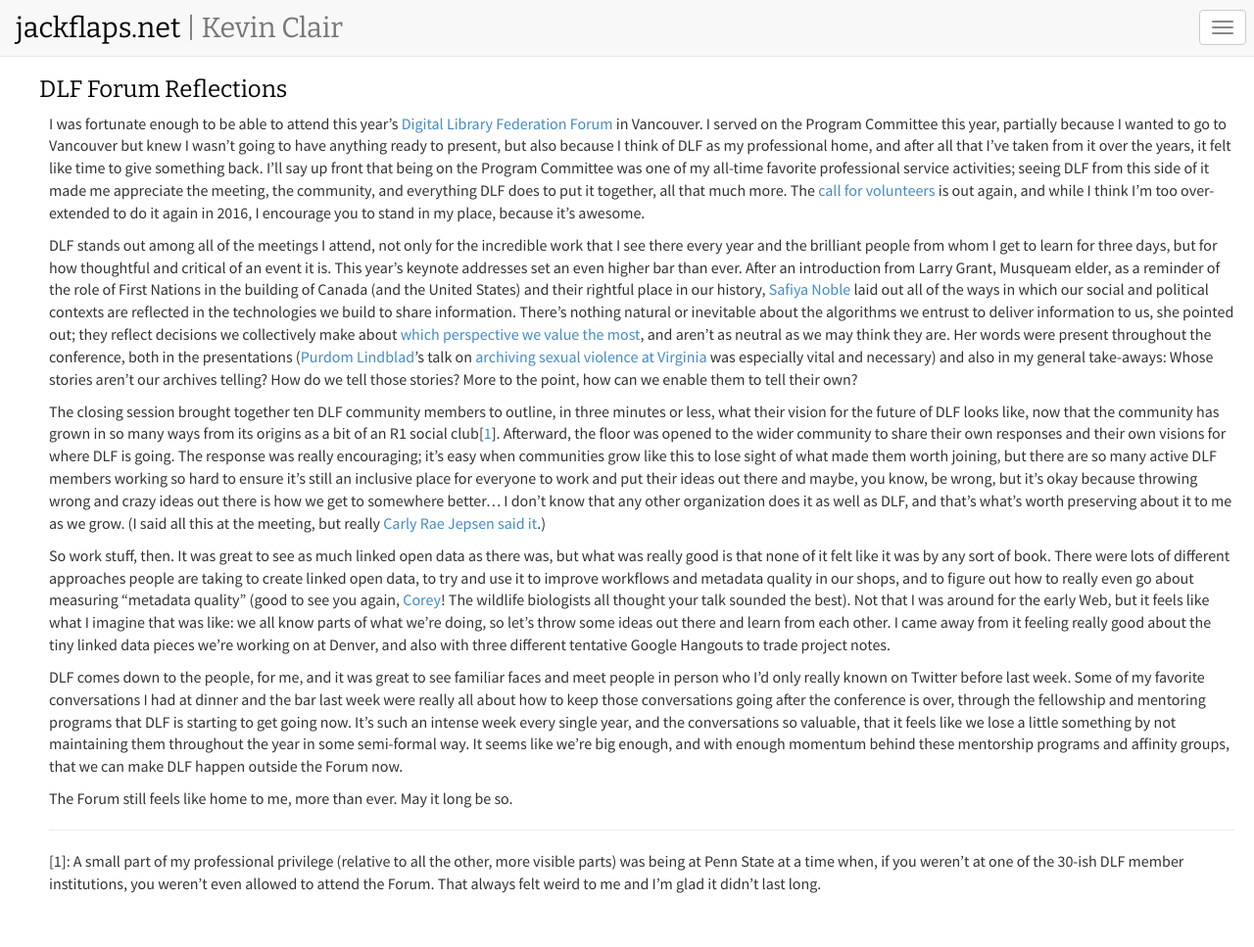
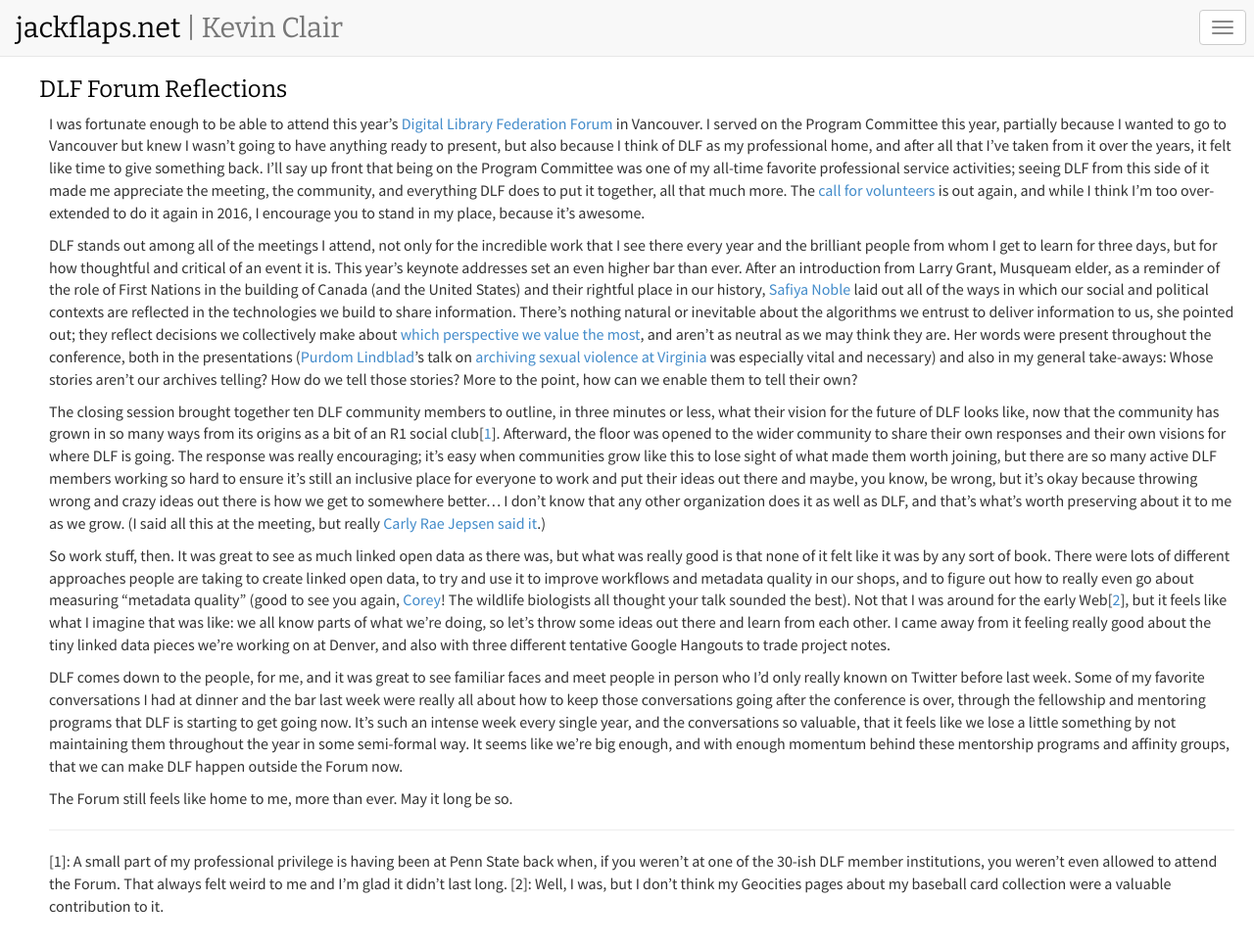
Before and after one commit to jackflaps/jackflaps.github.io, a Jekyll site: the page built from _posts/2015-11-04-dlf-forum-reflections.md, in a window 1280 px wide. Shown: the whole page at 98% size. Built offline with Jekyll 4.4.1, drawn with Linux system fonts in a browser that asks for light colours; Markdown is read by kramdown in place of the engine named in the settings; before the commit the page ends 944 px from its top, so only the background shows below that.

Commit message:
revised dlf reflections post

```diff
--- a/_posts/2015-11-04-dlf-forum-reflections.md
+++ b/_posts/2015-11-04-dlf-forum-reflections.md
@@ -11,7 +11,7 @@
 
 The closing session brought together ten DLF community members to outline, in three minutes or less, what their vision for the future of DLF looks like, now that the community has grown in so many ways from its origins as a bit of an R1 social club\[[1](#1)\]. Afterward, the floor was opened to the wider community to share their own responses and their own visions for where DLF is going. The response was really encouraging; it's easy when communities grow like this to lose sight of what made them worth joining, but there are so many active DLF members working so hard to ensure it's still an inclusive place for everyone to work and put their ideas out there and maybe, you know, be wrong, but it's okay because throwing wrong and crazy ideas out there is how we get to somewhere better... I don't know that any other organization does it as well as DLF, and that's what's worth preserving about it to me as we grow. (I said all this at the meeting, but really [Carly Rae Jepsen said it](http://www.rookiemag.com/2015/10/carly-rae-jepsen/2/).)
 
-So work stuff, then. It was great to see as much linked open data as there was, but what was really good is that none of it felt like it was by any sort of book. There were lots of different approaches people are taking to create linked open data, to try and use it to improve workflows and metadata quality in our shops, and to figure out how to really even go about measuring "metadata quality" (good to see you again, [Corey](https://twitter.com/chrpr)! The wildlife biologists all thought your talk sounded the best). Not that I was around for the early Web, but it feels like what I imagine that was like: we all know parts of what we're doing, so let's throw some ideas out there and learn from each other. I came away from it feeling really good about the tiny linked data pieces we're working on at Denver, and also with three different tentative Google Hangouts to trade project notes.
+So work stuff, then. It was great to see as much linked open data as there was, but what was really good is that none of it felt like it was by any sort of book. There were lots of different approaches people are taking to create linked open data, to try and use it to improve workflows and metadata quality in our shops, and to figure out how to really even go about measuring "metadata quality" (good to see you again, [Corey](https://twitter.com/chrpr)! The wildlife biologists all thought your talk sounded the best). Not that I was around for the early Web\[[2](#2)\], but it feels like what I imagine that was like: we all know parts of what we're doing, so let's throw some ideas out there and learn from each other. I came away from it feeling really good about the tiny linked data pieces we're working on at Denver, and also with three different tentative Google Hangouts to trade project notes.
 
 DLF comes down to the people, for me, and it was great to see familiar faces and meet people in person who I'd only really known on Twitter before last week. Some of my favorite conversations I had at dinner and the bar last week were really all about how to keep those conversations going after the conference is over, through the fellowship and mentoring programs that DLF is starting to get going now. It's such an intense week every single year, and the conversations so valuable, that it feels like we lose a little something by not maintaining them throughout the year in some semi-formal way. It seems like we're big enough, and with enough momentum behind these mentorship programs and affinity groups, that we can make DLF happen outside the Forum now.
 
@@ -19,4 +19,5 @@
 
 ---
 
-<a name="1"></a>\[1\]: A small part of my professional privilege (relative to all the other, more visible parts) was being at Penn State at a time when, if you weren't at one of the 30-ish DLF member institutions, you weren't even allowed to attend the Forum. That always felt weird to me and I'm glad it didn't last long.
+<a name="1"></a>\[1\]: A small part of my professional privilege is having been at Penn State back when, if you weren't at one of the 30-ish DLF member institutions, you weren't even allowed to attend the Forum. That always felt weird to me and I'm glad it didn't last long.
+<a name="2"></a>\[2\]: Well, I was, but I don't think my Geocities pages about my baseball card collection were a valuable contribution to it.
```
